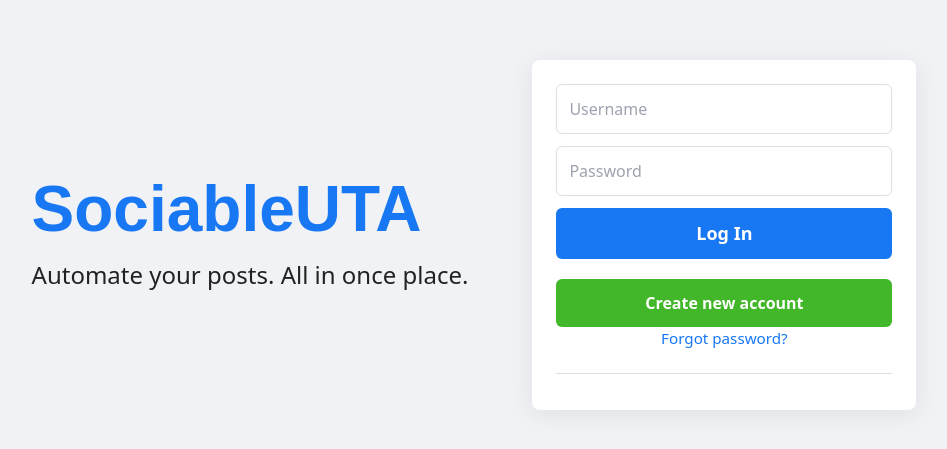
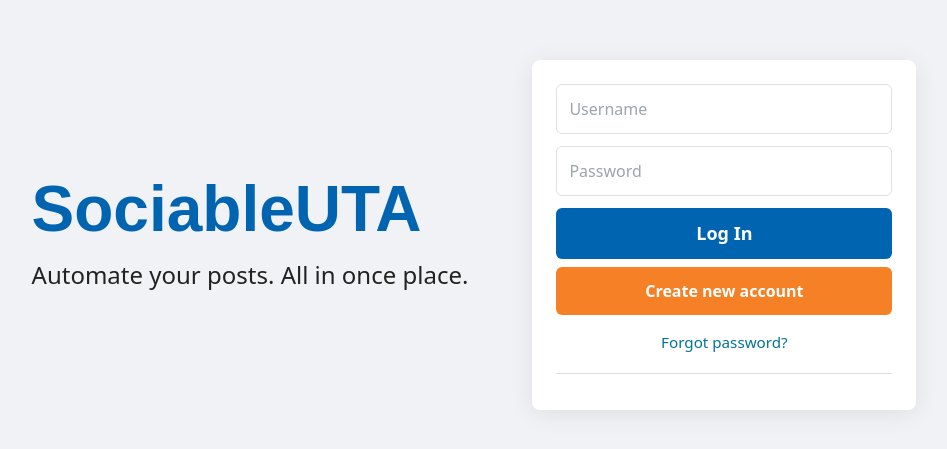
Before and after one commit to wendoleevillegas/sociable-UTA, a React (Vite) app in the folder sociableUTA/frontend/: page /login in a window 1280 px wide. Shown: the part 133-582 px from the top of the page, without its empty margins (166-1113 px from the left). Built offline with nearby package versions, Linux system fonts and the light colour scheme; no server answers.

Commit message:
color palette changes

```diff
--- a/sociableUTA/frontend/src/Login.css
+++ b/sociableUTA/frontend/src/Login.css
@@ -59,7 +59,7 @@
  * Uses Facebook's signature blue color and large font size
  */
 .login-title {
-  color: #1877f2;
+  color: #0064B1;
   /* Facebook blue color */
   font-size: 4rem;
   /* Large font size for prominence */
@@ -146,7 +146,7 @@
 .login-btn {
   width: 100%;
   /* Take full width of container */
-  background: #1877f2;
+  background: #0064B1;
   /* Facebook blue background */
   color: #fff;
   /* White text */
@@ -158,7 +158,7 @@
   /* Slightly larger font */
   font-weight: bold;
   /* Bold text */
-  margin-bottom: 0.75rem;
+  margin-bottom: 0.3 rem;
   /* Space below button */
   border: none;
   /* Remove default border */
@@ -173,7 +173,7 @@
  * Provides visual feedback for better user experience
  */
 .login-btn:hover {
-  background: #166fe5;
+  background: #003865;
   /* Darker blue on hover */
 }
 
@@ -182,11 +182,11 @@
  * Styled as a link with Facebook blue color and underline on hover
  */
 .login-forgot {
-  color: #1877f2;
+  color: #007398;
   /* Facebook blue color */
   font-size: 0.95rem;
   /* Slightly smaller font */
-  margin-bottom: 0.75rem;
+  margin-bottom: 0.5rem;
   /* Space below link */
   text-align: center;
   /* Center the link text */
@@ -225,7 +225,7 @@
  * Uses green color to distinguish from the primary login button
  */
 .login-create-btn {
-  background: #42b72a;
+  background: #F58025;
   /* Green background */
   color: #fff;
   /* White text */
@@ -245,6 +245,7 @@
   /* Show pointer cursor */
   transition: background 0.2s;
   /* Smooth color transition */
+  margin-bottom: 1rem;
 }
 
 /*
@@ -252,7 +253,7 @@
  * Provides visual feedback for better user experience
  */
 .login-create-btn:hover {
-  background: #36a420;
+  background: #dd7526;
   /* Darker green on hover */
 }
 
--- a/sociableUTA/frontend/src/Menu.css
+++ b/sociableUTA/frontend/src/Menu.css
@@ -22,7 +22,7 @@
   /* Large font size for prominence */
   font-weight: bold;
   /* Bold text weight */
-  color: #1976d2;
+  color: #0064B1;
   /* Blue color matching university theme */
   font-family: inherit;
   /* Use the default font family */
@@ -73,7 +73,7 @@
   /* Medium-large font size */
   font-weight: 700;
   /* Bold font weight for prominence */
-  color: #1976d2 !important;
+  color: #0064B1 !important;
   /* Blue color (important to override other styles) */
   cursor: pointer;
   /* Show pointer cursor on hover */
@@ -93,13 +93,13 @@
  */
 .navbar-link-active,
 .navbar-left .navbar-link.navbar-link-active {
-  color: #f57c1a !important;
+  color: #F58025 !important;
   /* Orange color for active state */
   font-weight: 700;
   /* Bold font weight */
   opacity: 1;
   /* Full opacity for active state */
-  border-bottom: 3px solid #f57c1a;
+  border-bottom: 3px solid #F58025;
   /* Orange bottom border for active state */
 }
 
@@ -141,7 +141,7 @@
   /* Slightly smaller than main nav links */
   font-weight: 700;
   /* Bold font weight */
-  color: #1976d2;
+  color: #0064B1;
   /* Blue color matching other nav links */
   cursor: pointer;
   /* Show pointer cursor on hover */
@@ -157,8 +157,12 @@
   /* Slightly smaller than main nav links */
   font-weight: 700;
   /* Bold font weight */
-  color: #1976d2;
+  color: #0064B1;
   /* Blue color matching other nav links */
   cursor: pointer;
   /* Show pointer cursor on hover */
 }
+
+.navbar-hover {
+  background: #003865;
+}
```
